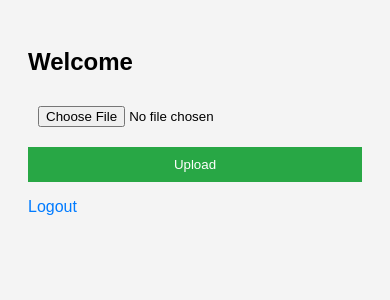
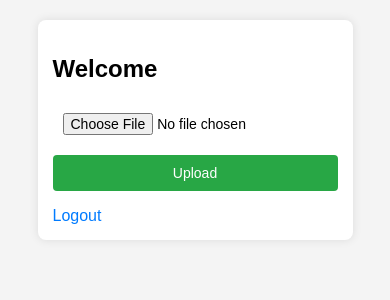
Before and after one commit to NovoSaratov/FileServer, a Flask app: page /dashboard in a window 390 px wide. Shown: the top 300 px of the page. Run offline with Flask 3, Linux system fonts and the light colour scheme; the visitor is signed in with stand-in values (Sample User, id 1).

Commit message:
css endringer på dashbordet og enkel fix i app.py med tabulator feil

```diff
--- a/app.py
+++ b/app.py
@@ -6,7 +6,7 @@ app = Flask(__name__) # For coookie sessions"2
 app.secret_key = 'ce7a25ddeef9f03f179c4c06c8592d72e2e2d9e48a46485bf7bcefbf0d701306'
 UPLOAD_FOLDER = 'uploads'
 os.makedirs(UPLOAD_FOLDER, exist_ok=True)
-app.config['UPLOAD_FOL  DER'] = UPLOAD_FOLDER
+app.config['UPLOAD_FOLDER'] = UPLOAD_FOLDER
 
 # Dummy credentials
 USER_CREDENTIALS = {'admin': 'password'}
--- a/templates/dashboard.html
+++ b/templates/dashboard.html
@@ -1,21 +1,91 @@
 <!DOCTYPE html>
 <html lang="en">
 <head>
+    <meta charset="UTF-8">
+    <meta name="viewport" content="width=device-width, initial-scale=1.0">
     <title>Dashboard</title>
     <style>
-        body { font-family: Arial, sans-serif; padding: 20px; background-color: #f4f4f4; }
-        .container { max-width: 600px; margin: auto; background: white; padding: 20px; border-radius: 8px; box-shadow: 0 0 10px rgba(0,0,0,0.1); }
-        input, button { display: block; width: 100%; margin: 10px 0; padding: 10px; }
-        button { background: #28a745; color: white; border: none; cursor: pointer; }
-        button:hover { background: #218838; }
-        .delete-button { background: #dc3545; }
-        .delete-button:hover { background: #c82333; }
-        ul { list-style: none; padding: 0; }
-        li { padding: 8px; background: #eee; margin: 5px 0; border-radius: 4px; }
-        a { text-decoration: none; color: #007BFF; }
+       body {
+
+font-family: Arial, sans-serif;
+padding: 20px;
+background-color: #f4f4f4;
+margin: 0;
+}
+
+.container {
+max-width: 90%;
+width: 600px;
+margin: auto;
+background: white;
+padding: 20px;
+border-radius: 8px;
+box-shadow: 0 0 10px rgba(0,0,0,0.1);
+box-sizing: border-box;
+}
+
+input, button {
+display: block;
+width: 100%;
+margin: 10px 0;
+padding: 12px;
+font-size: 16px;
+box-sizing: border-box;
+}
+
+button {
+background: #28a745;
+color: white;
+border: none;
+cursor: pointer;
+font-size: 16px;
+border-radius: 4px;
+}
+
+button:hover {
+background: #218838;
+}
+
+.delete-button {
+background: #dc3545;
+}
+
+.delete-button:hover {
+background: #c82333;
+}
+ul {
+list-style: none;
+padding: 0;
+}
+
+li {
+
+padding: 8px;
+background: #eee;
+margin: 5px 0;
+border-radius: 4px;
+}
+
+a {
+text-decoration: none;
+color: #007BFF;
+}
+
+@media (max-width: 400px) {
+
+.container {
+    padding: 15px;
+}
+
+input, button {
+    font-size: 14px;
+    padding: 10px;
+}
+}
     </style>
 </head>
 <body>
+    <div class="container">
     <h2>Welcome</h2>
         <form action="/dashboard" method="post" enctype="multipart/form-data">
             <input type="file" name="file">
@@ -34,5 +104,6 @@
             {% endfor %}
         </ul>
         <a href="{{ url_for('logout') }}">Logout</a>
+    </div>
 </body>
 </html>
```
Lines whose indentation alone changed are shown as unchanged.
